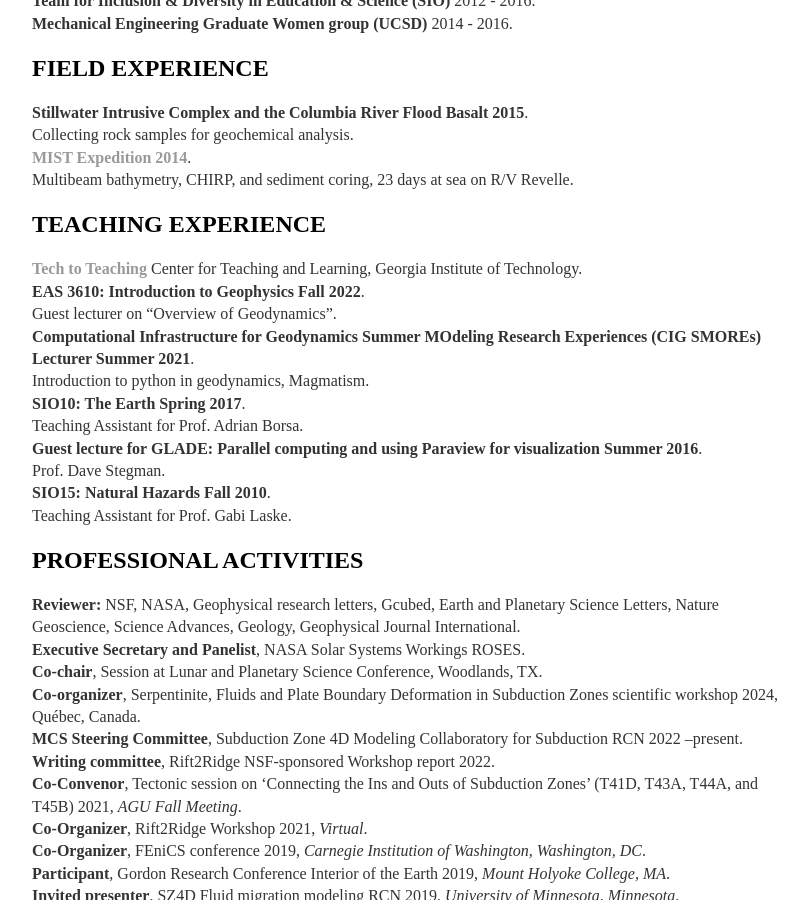
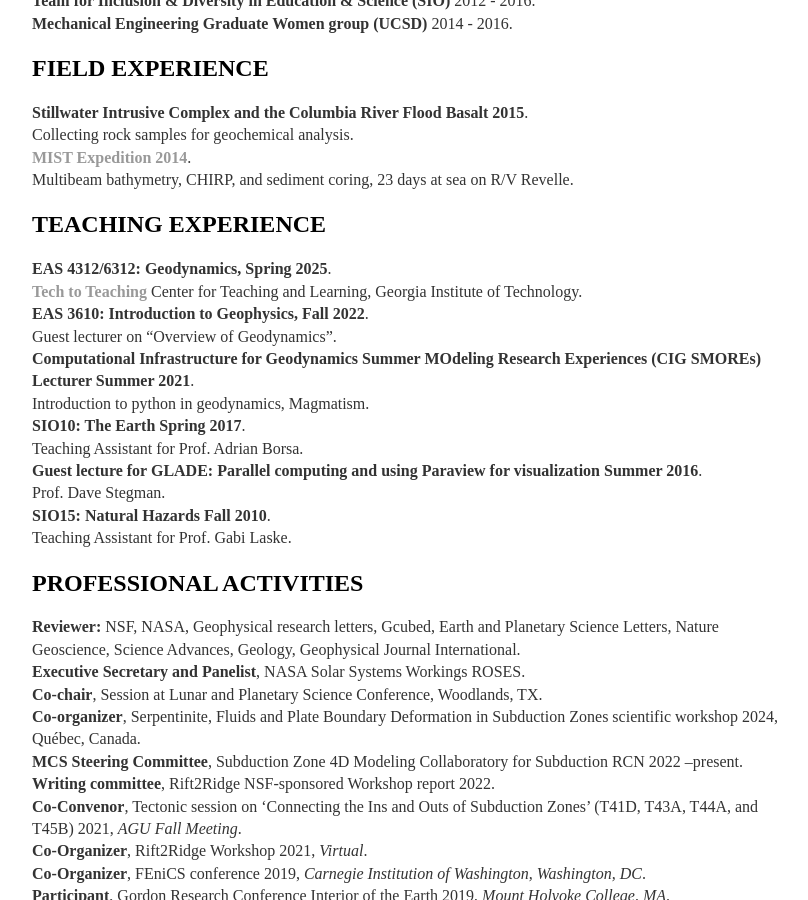
Before and after one commit to joycesim/joycesim.github.io, a Jekyll site: the page built from cv/index.md, in a window 1280 px wide and 900 px high, scrolled down 3499 px. Shown: the whole window, without its empty margins (224-1032 px from the left). Built offline with Jekyll 4.4.1, drawn with Linux system fonts in a browser that asks for light colours.

Commit message:
Update index.md

```diff
--- a/cv/index.md
+++ b/cv/index.md
@@ -130,9 +130,10 @@ Collecting rock samples for geochemical analysis.
 Multibeam bathymetry, CHIRP, and sediment coring, 23 days at sea on R/V Revelle.
 
 ## TEACHING EXPERIENCE
+**EAS 4312/6312: Geodynamics, Spring 2025**.
 **[Tech to Teaching](https://ctl.gatech.edu/content/tech-teaching-0)**
 Center for Teaching and Learning, Georgia Institute of Technology.
-**EAS 3610: Introduction to Geophysics Fall 2022**.
+**EAS 3610: Introduction to Geophysics, Fall 2022**.
 Guest lecturer on "Overview of Geodynamics".
 **Computational Infrastructure for Geodynamics Summer MOdeling Research Experiences (CIG SMOREs) Lecturer Summer 2021**.
 Introduction to python in geodynamics, Magmatism.
```
